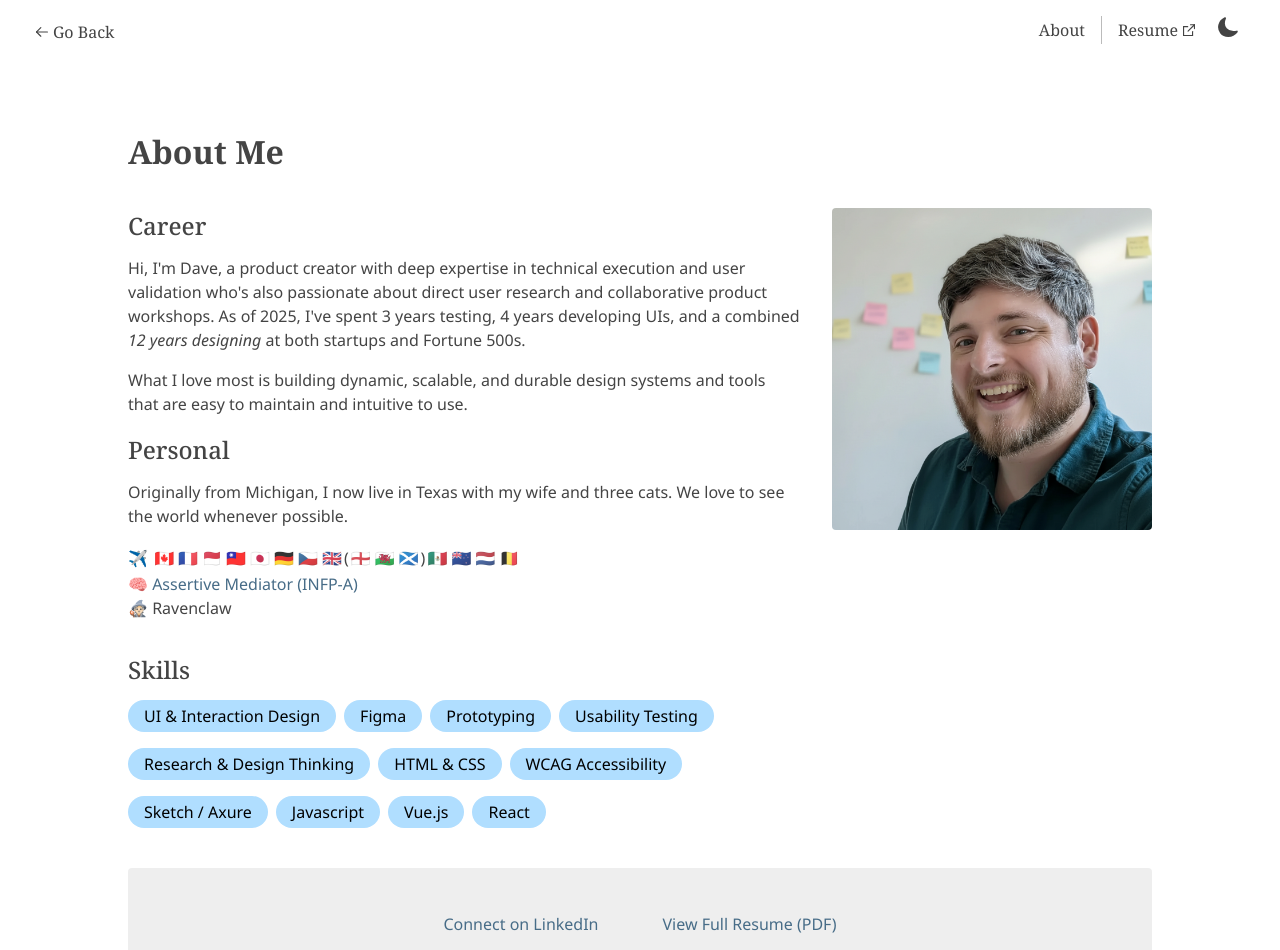
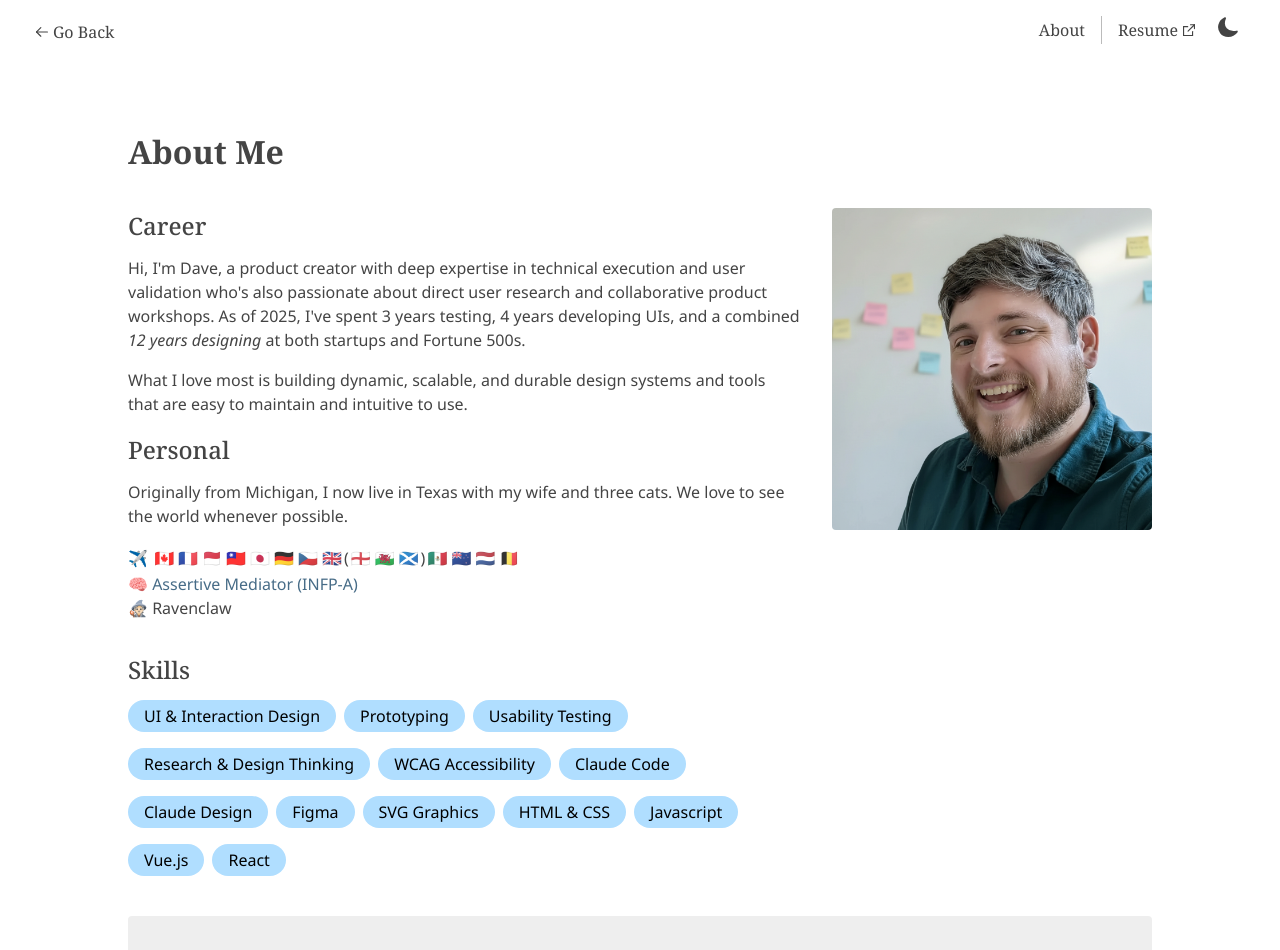
Before and after one commit to ralox/barnett.cc, a React (Create React App) app: page /about in a window 1280 px wide. Shown: the top 950 px of the page. Built offline with nearby package versions, Linux system fonts and the light colour scheme.

Commit message:
update skills

```diff
--- a/src/views/About.js
+++ b/src/views/About.js
@@ -53,13 +53,15 @@ export default function About() {
           <h2 className="section-title">Skills</h2>
           <ul>
             <li className="skill-pill key-skill">UI & Interaction Design</li>
-            <li className="skill-pill key-skill">Figma</li>
             <li className="skill-pill key-skill">Prototyping</li>
             <li className="skill-pill key-skill">Usability Testing</li>
             <li className="skill-pill key-skill">Research & Design Thinking</li>
-            <li className="skill-pill key-skill">HTML & CSS</li>
             <li className="skill-pill key-skill">WCAG Accessibility</li>
-            <li className="skill-pill">Sketch / Axure</li>
+            <li className="skill-pill key-skill">Claude Code</li>
+            <li className="skill-pill key-skill">Claude Design</li>
+            <li className="skill-pill">Figma</li>
+            <li className="skill-pill">SVG Graphics</li>
+            <li className="skill-pill">HTML & CSS</li>
             <li className="skill-pill">Javascript</li>
             <li className="skill-pill">Vue.js</li>
             <li className="skill-pill">React</li>
```
